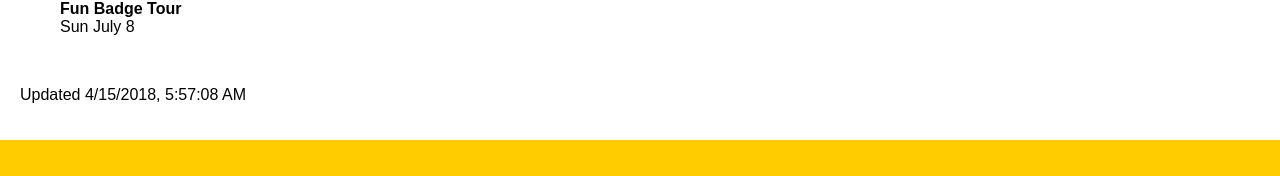
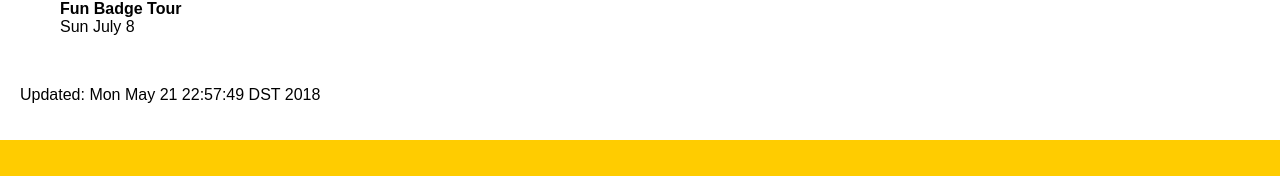
Before and after one commit to seweil/dance, a React (Create React App) app: page /#/ in a window 1280 px wide. Shown: the part 341-517 px from the top of the page. Built offline with nearby package versions, Linux system fonts and the light colour scheme.

Commit message:
Add date stamp

```diff
--- a/package.json
+++ b/package.json
@@ -14,7 +14,7 @@
   },
   "scripts": {
     "start": "react-scripts start",
-    "build": "react-scripts build",
+    "build": "./patch.bash && react-scripts build",
     "publish": "rm -rf docs && mv build docs",
     "test": "react-scripts test --env=jsdom",
     "eject": "react-scripts eject"
--- a/src/Home.js
+++ b/src/Home.js
@@ -28,7 +28,7 @@ Phone:  206-292-9500
                     Sun July 8
                 </ul>
                 <br/>
-                <p>Updated { new Date().toLocaleString()}</p>
+                <p>Updated: Mon May 21 22:57:49 DST 2018</p>
             </div>
         );
     }
```
Also changed, not shown: 8 other files (tests, documents, lock files or other folders).
